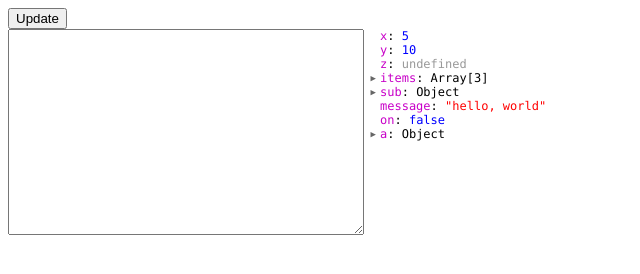
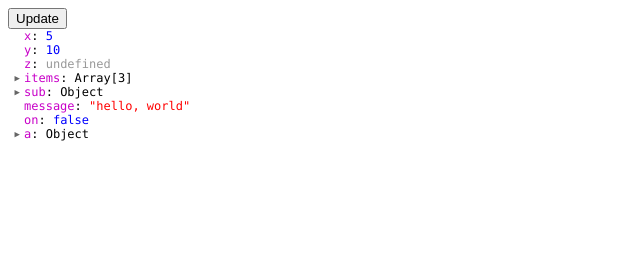
Before and after one commit to kevinbarabash/object-browser, a website: page example/index.html in a window 1280 px wide. Both pictures are taken after a click on the button "Update". Shown: the whole page, without its empty margins (0-640 px from the left). Drawn offline with nearby package versions, Linux system fonts and the light colour scheme.

Commit message:
added a README.md, changed the API to an ObjectBrowser class with constructor and a few methods

```diff
--- a/example/index.html
+++ b/example/index.html
@@ -16,16 +16,15 @@
       flex-direction: row;
     }
   </style>
-  <link rel="stylesheet" href="../src/object-browser.css"/>
+  <link rel="stylesheet" href="../dist/object-browser.css"/>
   <script src="../node_modules/jquery/dist/jquery.min.js"></script>
-  <script src="../src/object-browser.js"></script>
+  <script src="../dist/object-browser.js"></script>
 </head>
 <body>
 
 <button id="update">Update</button>
 
 <div id="container">
-  <textarea id="changes"></textarea>
   <div id="browser" class="object-browser"></div>
 </div>
 
@@ -53,14 +52,12 @@
   };
 
   var $container = $("#browser");
-  $container.append(genPropsList(obj));
+  var browser = new ObjectBrowser(document.getElementById("browser"));
+
+  browser.object = obj;
 
   document.querySelector("#update").addEventListener("click", function () {
-    var $textarea = $("#changes");
-    eval($textarea.val());
-    Platform.performMicrotaskCheckpoint();
-    $textarea.val("");  // clear
+    browser.object = obj;
   });
 
-
 </script>
--- a/package.json
+++ b/package.json
@@ -21,6 +21,7 @@
   "homepage": "https://github.com/kevinb7/object-browser",
   "devDependencies": {
     "JSONPath": "^0.10.0",
-    "jquery": "^2.1.1"
+    "jquery": "^2.1.1",
+    "typescript": "^1.3.0"
   }
 }
--- a/src/object-browser.js
+++ b/src/object-browser.ts
@@ -1,3 +1,5 @@
+/// <reference path="../typings/jquery/jquery.d.ts"/>
+
 function createSpan(text, cls) {
     return $("<span class='" + cls + "'>" + text + "</span>");
 }
@@ -10,7 +12,7 @@ function createString(text) {
     return createSpan('"' + text + '"', "string");
 }
 
-function genPreview(value, stop) {
+function genPreview(value: any, stop?: boolean): any {
     if (typeof(value) === "object") {
         var text = "";
         if (value instanceof Array) {
@@ -45,41 +47,52 @@ function genPreview(value, stop) {
     }
 }
 
-function genPropsList(obj, hidden) {
+var paths = {};
+
+function genPropsList(obj: any, parentName?: string) {
     var $root = $("<ul></ul>").addClass("props");
-
-    if (hidden) {
-        $root.hide();
-    } else {
-    }
 
     var keys = Object.keys(obj);
     for (var i = 0; i < keys.length; i++) {
         var key = keys[i];
 
         if (typeof(obj[key]) === "object") {
-            var $triangle = createSpan("\u25B6", "triangle");
-            $root.append(
-                $("<li></li>")
-                    .css({ position: "relative" })
-                    .text(": ")
-                    .prepend($triangle, createLabel(key))
-                    .append(genPreview(obj[key], true))
-            );
-            (function (val) {
+            var path = parentName ? parentName + ":" + key : key;
+            var $triangle;
+            if (paths[path]) {
+                $triangle = createSpan("\u25BC", "triangle");
+            } else {
+                $triangle = createSpan("\u25B6", "triangle");
+            }
+            var $li = $("<li></li>")
+                .css({ position: "relative" })
+                .text(": ")
+                .prepend($triangle, createLabel(key))
+                .append(genPreview(obj[key], true));
+            if (paths[path]) {
+                $li.append(genPropsList(obj[key], path));
+            }
+            $root.append($li);
+            (function (key, val) {
                 $triangle.click(function () {
-                    if ($(this).parent().find('> ul').length === 0) {
-                        $(this).parent().append(genPropsList(val, true));
+                    var path = parentName ? parentName + ":" + key : key;
+                    var $ul;
+                    if ($(this).parent().find('> ul').length !== 0) {
+                        $ul = $(this).parent().find('> ul');
+                        $ul.toggle();
+                    } else {
+                        $ul = genPropsList(val, path);
+                        $(this).parent().append($ul);
                     }
-                    var $ul = $(this).parent().find('> ul');
-                    $ul.toggle();
                     if ($ul.is(':visible')) {
+                        paths[path] = true;
                         $(this).text('\u25BC');
                     } else {
+                        paths[path] = false;
                         $(this).text('\u25B6');
                     }
                 });
-            })(obj[key]);
+            })(key, obj[key]);
         } else {
             $root.append(
                 $("<li></li>")
@@ -100,3 +113,22 @@ function genPropsList(obj, hidden) {
 
     return $root;
 }
+
+class ObjectBrowser {
+    $container: JQuery;
+
+    constructor(public container: HTMLDivElement) {
+        this.$container = $(container);
+    }
+
+    set object(obj) {
+        this.$container.empty();
+        this.$container.append(genPropsList(obj));
+    }
+
+    getOpenPaths() {
+        return Object.keys(paths).filter(function (path) {
+            return paths[path];
+        });
+    }
+}
```
Also changed, not shown: tsd.json (added, +8 -0 lines), README.md, dist/object-browser.css (renamed from src/object-browser.css), dist/object-browser.js (added), 2 other files.
